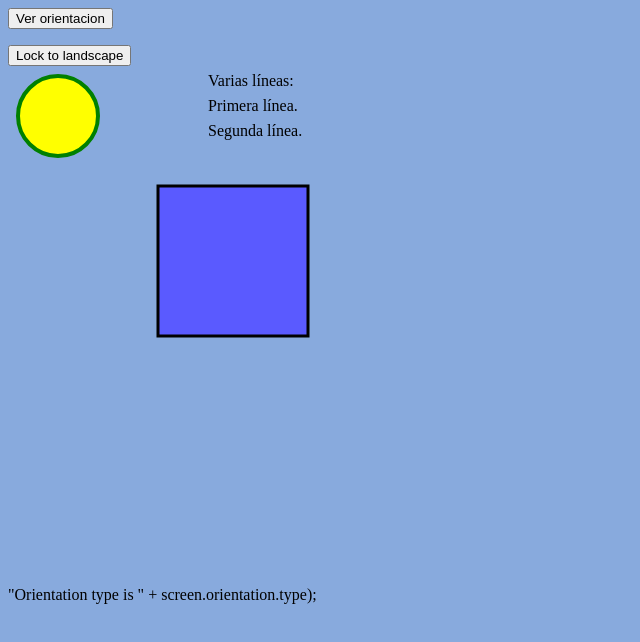
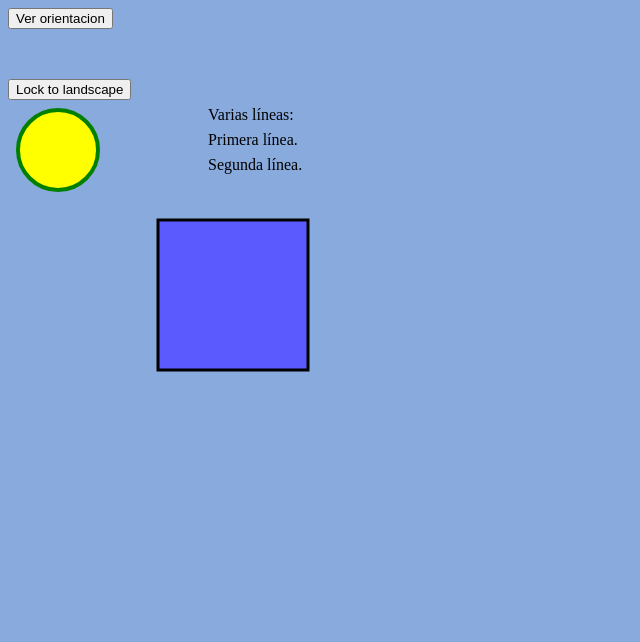
Before and after one commit to WillieMensa/screen-test, a plain HTML site: page index.html in a window 1280 px wide. Shown: the whole page, without its empty margins (0-640 px from the left). Drawn offline with Linux system fonts and the light colour scheme.

Commit message:
ajustes
+++ ajustes

```diff
--- a/index.html
+++ b/index.html
@@ -54,9 +54,7 @@
 
 <button onclick="muestraOrientacion()">Ver orientacion</button>
 
-<p id="orientacion"></p>
-
-
+<p id="orientacion">&nbsp;</p>
 
 <button onclick="screen.orientation.lock('landscape')">
   Lock to landscape
@@ -76,8 +74,5 @@
 
 </svg>
 
-<p>"Orientation type is " + screen.orientation.type);
-</p>
-
  </body>
 </html>
```
